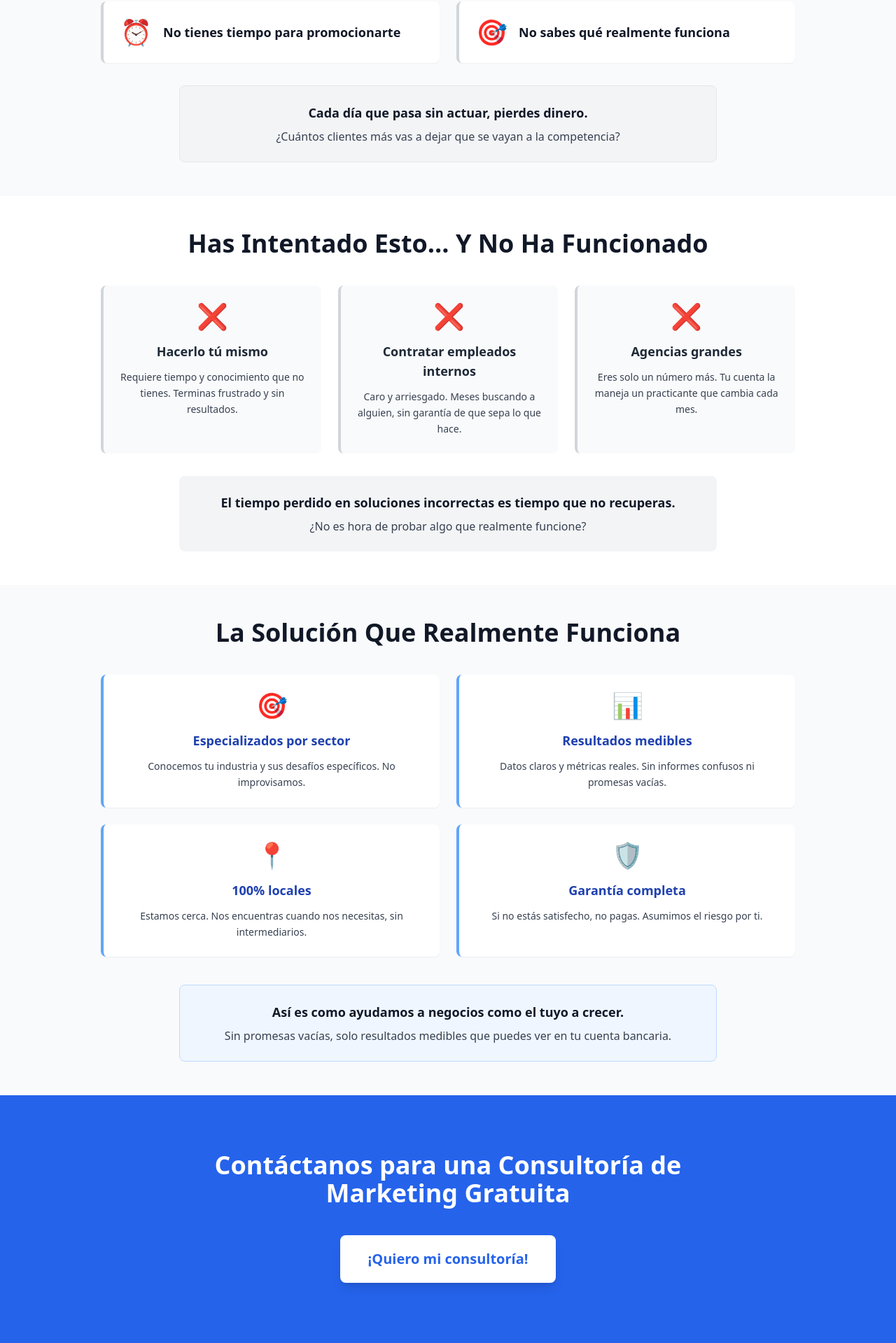
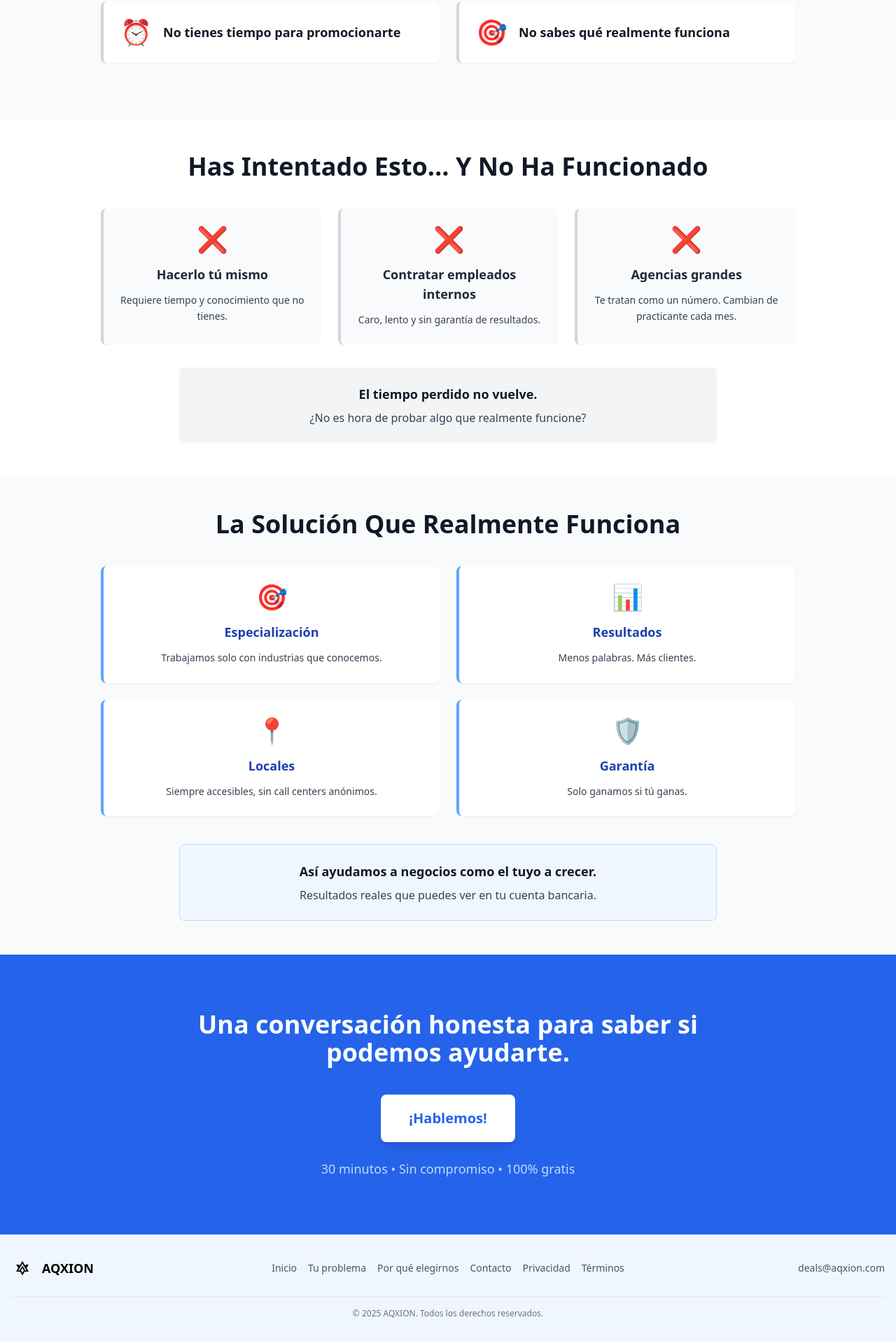
Before and after one commit to MagnusCole/aqxion, a Next.js app: page / in a window 1280 px wide. Shown: the part 878-2797 px from the top of the page at 70% size. Built offline with nearby package versions, Linux system fonts and the light colour scheme.

Commit message:
refactor: update text and descriptions in CTA, Hero, PainPoint, Problem, and Solution sections for clarity and impact

```diff
--- a/src/sections/CTASection.tsx
+++ b/src/sections/CTASection.tsx
@@ -18,10 +18,10 @@ export interface CTASectionProps {
  * Diseñada para maximizar conversiones al final del flujo
  */
 export const CTASection: React.FC<CTASectionProps> = ({
-  title = "Contáctanos para una Consultoría de Marketing Gratuita",
+  title = "Una conversación honesta para saber si podemos ayudarte.",
   description = "",
   ctaButton = {
-    label: "¡Quiero mi consultoría!",
+    label: "¡Hablemos!",
     onClick: () => window.location.href = '/contacto'
   },
   className = ""
@@ -50,6 +50,7 @@ export const CTASection: React.FC<CTASectionProps> = ({
             {ctaButton.label}
           </button>
           <p className="text-blue-200 mt-6 text-lg">
+            30 minutos • Sin compromiso • 100% gratis
           </p>
         </div>
       </div>
--- a/src/sections/HeroSection.tsx
+++ b/src/sections/HeroSection.tsx
@@ -23,8 +23,8 @@ export interface HeroSectionProps {
  * - Un solo CTA claro y efectivo
  */
 export const HeroSection: React.FC<HeroSectionProps> = ({
-  title = "¿Quieres más clientes y crecer tu negocio?",
-  subtitle = "Crece tu negocio con estrategias de marketing que funcionan.",
+  title = "¿Quieres más clientes?",
+  subtitle = "Usamos marketing directo que simplemente funciona.",
   ctaButton = {
     label: "¡Sí, Quiero Más Clientes!",
     onClick: () => window.location.href = '/contacto'
--- a/src/sections/PainPointSection.tsx
+++ b/src/sections/PainPointSection.tsx
@@ -22,17 +22,17 @@ export const PainPointSection: React.FC<PainPointSectionProps> = ({
     {
       icon: "❌",
       title: "Hacerlo tú mismo",
-      description: "Requiere tiempo y conocimiento que no tienes. Terminas frustrado y sin resultados."
+      description: "Requiere tiempo y conocimiento que no tienes."
     },
     {
       icon: "❌",
       title: "Contratar empleados internos",
-      description: "Caro y arriesgado. Meses buscando a alguien, sin garantía de que sepa lo que hace."
+      description: "Caro, lento y sin garantía de resultados."
     },
     {
       icon: "❌",
       title: "Agencias grandes",
-      description: "Eres solo un número más. Tu cuenta la maneja un practicante que cambia cada mes."
+      description: "Te tratan como un número. Cambian de practicante cada mes."
     }
   ],
   className = ""
@@ -80,7 +80,7 @@ export const PainPointSection: React.FC<PainPointSectionProps> = ({
           {/* Realidad sin dramatizar */}
         <div className="bg-gray-100 rounded-lg p-6 text-center max-w-3xl mx-auto">
           <p className="text-lg text-gray-900 font-bold mb-2">
-            El tiempo perdido en soluciones incorrectas es tiempo que no recuperas.
+            El tiempo perdido no vuelve.
           </p>
           <p className="text-base text-gray-700">
             ¿No es hora de probar algo que realmente funcione?
--- a/src/sections/ProblemSection.tsx
+++ b/src/sections/ProblemSection.tsx
@@ -78,14 +78,6 @@ export const ProblemSection: React.FC<ProblemSectionProps> = ({
             </div>
           ))}
         </div>        {/* Impacto emocional */}
-        <div className="bg-gray-100 rounded-lg p-6 border border-gray-200 text-center max-w-3xl mx-auto">
-          <p className="text-lg text-gray-900 font-bold mb-2">
-            Cada día que pasa sin actuar, pierdes dinero.
-          </p>
-          <p className="text-base text-gray-700">
-            ¿Cuántos clientes más vas a dejar que se vayan a la competencia?
-          </p>
-        </div>
       </div>
     </section>
   );
--- a/src/sections/SolutionSection.tsx
+++ b/src/sections/SolutionSection.tsx
@@ -20,23 +20,23 @@ export const SolutionSection: React.FC<SolutionSectionProps> = ({
   title = "La Solución Que Realmente Funciona",  uniqueValues = [
     {
       icon: "🎯",
-      title: "Especializados por sector",
-      description: "Conocemos tu industria y sus desafíos específicos. No improvisamos."
+      title: "Especialización",
+      description: "Trabajamos solo con industrias que conocemos."
     },
     {
       icon: "📊",
-      title: "Resultados medibles",
-      description: "Datos claros y métricas reales. Sin informes confusos ni promesas vacías."
+      title: "Resultados",
+      description: "Menos palabras. Más clientes."
     },
     {
       icon: "📍",
-      title: "100% locales",
-      description: "Estamos cerca. Nos encuentras cuando nos necesitas, sin intermediarios."
+      title: "Locales",
+      description: "Siempre accesibles, sin call centers anónimos."
     },
     {
       icon: "🛡️",
-      title: "Garantía completa",
-      description: "Si no estás satisfecho, no pagas. Asumimos el riesgo por ti."
+      title: "Garantía",
+      description: "Solo ganamos si tú ganas."
     }
   ],
   className = ""
@@ -84,10 +84,10 @@ export const SolutionSection: React.FC<SolutionSectionProps> = ({
           {/* Mensaje de confianza */}
         <div className="bg-blue-50 rounded-lg p-6 border border-blue-200 text-center max-w-3xl mx-auto">
           <p className="text-lg text-gray-900 font-bold mb-2">
-            Así es como ayudamos a negocios como el tuyo a crecer.
+            Así ayudamos a negocios como el tuyo a crecer.
           </p>
           <p className="text-base text-gray-700">
-            Sin promesas vacías, solo resultados medibles que puedes ver en tu cuenta bancaria.
+            Resultados reales que puedes ver en tu cuenta bancaria.
           </p>
         </div>
       </div>
```
